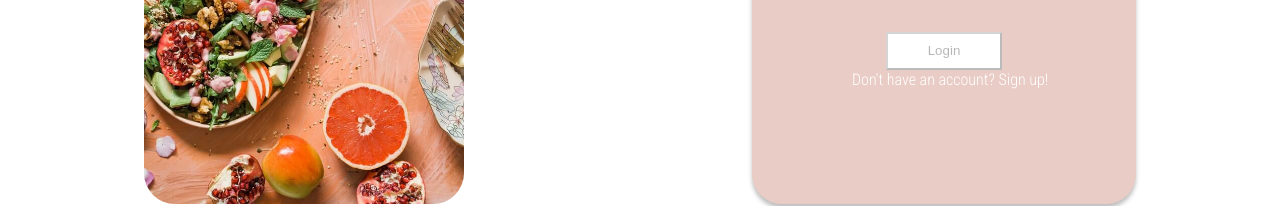
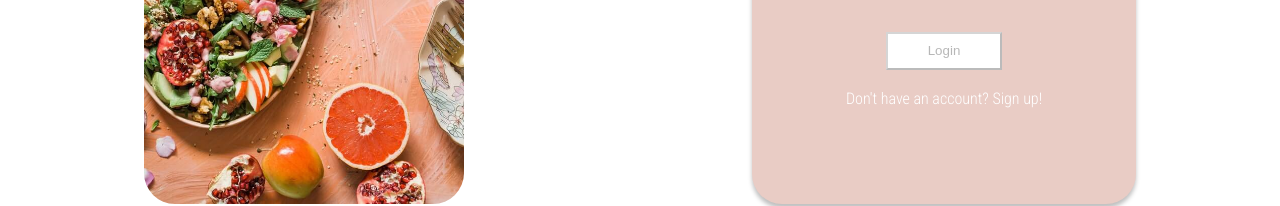
Before and after one commit to PotLuckPlanner2021/FrontEnd, a React (Create React App) app: page /Login in a window 1280 px wide. Shown: the part 436-642 px from the top of the page. Built offline with nearby package versions, Linux system fonts and the light colour scheme.

Commit message:
style fixes

```diff
--- a/src/components/Login.js
+++ b/src/components/Login.js
@@ -120,7 +120,7 @@ const Login = () => {
               value={form.password}
               name="password"
               placeholder="Password"
-              type="text"
+              type="password"
             ></input>
             <br />
             <div>{errors.password}</div>
@@ -128,9 +128,11 @@ const Login = () => {
 
             <button disabled={disabled}>Login</button>
           </form>
-          <Link to="Signup" className="signupLoginLink">
-            Don't have an account? Sign up!
-          </Link>
+          <div className="centering">
+            <Link to="Signup" className="signupLoginLink">
+              Don't have an account? Sign up!
+            </Link>
+          </div>
         </section>
       </section>
     </div>
@@ -140,4 +142,4 @@ const Login = () => {
 export default Login;
 
 //Fix the padding for the button in login
-//attach button to page via log in and signup
+//Styling
--- a/src/components/Signup.js
+++ b/src/components/Signup.js
@@ -133,7 +133,7 @@ const Signup = () => {
               value={signUp.password}
               placeholder="Password"
               name="password"
-              type="text"
+              type="password"
             ></input>
             <br />
 
@@ -143,15 +143,17 @@ const Signup = () => {
               value={signUp.confirmPassword}
               placeholder="Confirm Password"
               name="confirmPassword"
-              type="text"
+              type="password"
             ></input>
             <br />
 
             <button disabled={disabled}>Signup</button>
           </form>
-          <Link to="Login" className="signupLoginLink">
-            Have an account? Login!
-          </Link>
+          <div className="centering">
+            <Link to="Login" className="signupLoginLink">
+              Have an account? Login!
+            </Link>
+          </div>
         </section>
       </section>
     </div>
--- a/src/style/index.css
+++ b/src/style/index.css
@@ -1,5 +1,5 @@
 @import url("https://fonts.googleapis.com/css2?family=Roboto+Condensed:wght@300&family=Rubik+Mono+One&display=swap");
-@import url('https://fonts.googleapis.com/css2?family=Rubik+Mono+One&display=swap');
+@import url("https://fonts.googleapis.com/css2?family=Rubik+Mono+One&display=swap");
 /*Main font*/
 /* smaller one
 font-family: 'Roboto Condensed', sans-serif;
@@ -94,8 +94,10 @@ button {
 }
 .signupLoginLink {
   text-decoration: none;
-  padding: 0%;
-  margin-left: 100px;
+  text-align: center;
+  padding-top: 5%;
+  /* margin-left: 180px; */
+  /* margin: auto; */
   color: white;
 }
 /* // */
@@ -120,7 +122,7 @@ input {
 /* Details Styles Below */
 
 .pinkBox {
-  background-color: #E9CCC5;
+  background-color: #e9ccc5;
   border-radius: 30px;
   margin: 5%;
   padding: 2%;
```
